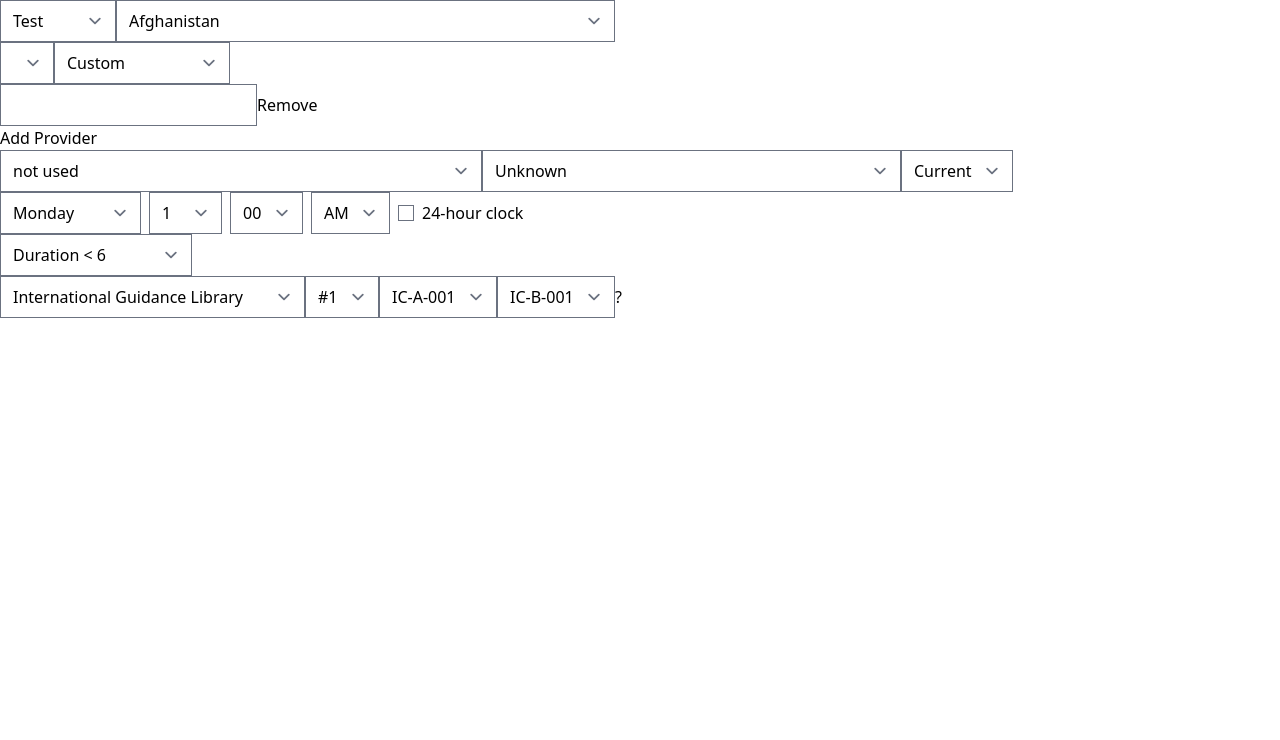
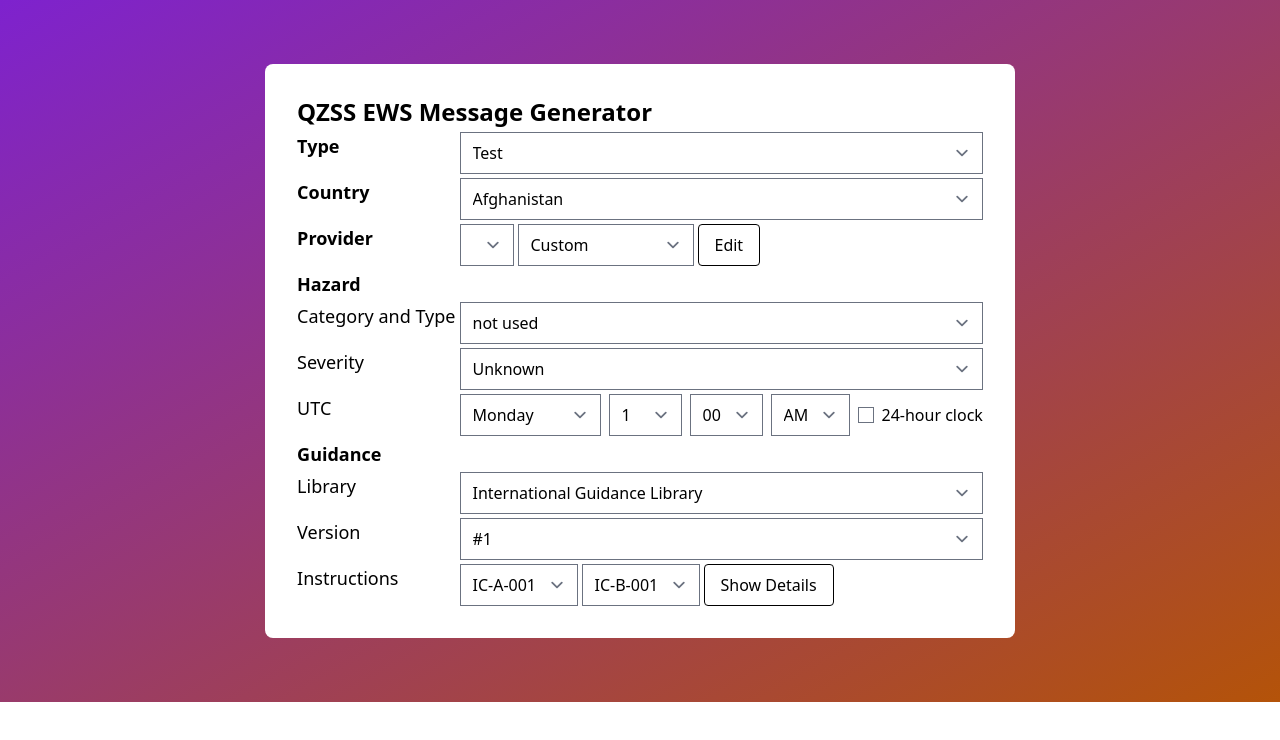
Before and after one commit to lmgal/qzss-ewm-generator, a React (Vite) app: page / in a window 1280 px wide. Shown: the top 740 px of the page. Built offline with nearby package versions, Linux system fonts and the light colour scheme.

Commit message:
Added styling. Moved custom provider to modal

```diff
--- a/src/App.tsx
+++ b/src/App.tsx
@@ -21,28 +21,44 @@ function App() {
   })
 
   return (
-    <div>
-      <select {...form.register('type')}>
+    <div className={`w-full h-full flex justify-center bg-gradient-to-br from-purple-700 to-amber-700`}>
+      <div className='grid grid-cols-[max-content_1fr] gap-1 bg-white p-8 rounded-lg my-16'>
+        <h1 className='text-2xl font-bold col-span-2'>QZSS EWS Message Generator</h1>
+        <h2 className='text-lg font-bold float-left'>Type</h2>
+        <select className='clear-right' {...form.register('type')}>
           <option value='00'>Test</option>
           <option value='01'>Alert</option>
           <option value='10'>Update</option>
           <option value='11'>All Clear</option>
         </select>
+        <h2 className='text-lg font-bold'>Country</h2>
         <CountrySelect form={form} />
+        <h2 className='text-lg font-bold'>Provider</h2>
         <ProviderSelect form={form} />
+        <h2 className='text-lg font-bold col-span-2'>Hazard</h2>
+        <h2 className='text-lg'>Category and Type</h2>
         <HazardSelect form={form} />
+        <h2 className='text-lg'>Severity</h2>
         <SeveritySelect form={form} />
-      <select {...form.register('hazardWeek')}>
-        <option value='0'>Current</option>
-        <option value='1'>Next</option>
+        <h2 className='text-lg'>UTC</h2>
+        <UTCSelect form={form} />
+        <h2 className='text-lg font-bold col-span-2'>Guidance</h2>
+        <h2 className='text-lg'>Library</h2>
+        <select {...form.register('libSelection')}>
+            <option value='0'>International Guidance Library</option>
+            <option value='1'>Country/Region Guidance Library</option>
         </select>
-      <UTCSelect form={form} />
-      <select {...form.register('hazardExpectedDuration')}>
-        <option value='01'>Duration &lt; 6</option>
-        <option value='10'>6 &le; Duration &lt; 12</option>
-        <option value='11'>12 &le; Duration &lt; 24</option>
+        <h2 className='text-lg'>Version</h2>
+        <select {...form.register('libVersion')}>
+            {[...Array(8).keys()].map((version) => (
+                <option key={version} value={version}>
+                    #{version + 1}
+                </option>
+            ))}
         </select>
+        <h2 className='text-lg'>Instructions</h2>
         <GuidanceSelect form={form} />
+      </div>
     </div>
   )
 }
--- a/src/components/GuidanceSelect.tsx
+++ b/src/components/GuidanceSelect.tsx
@@ -441,18 +441,7 @@ export const GuidanceSelect = ({ form }: { form: UseFormReturn<IFormInput> }) =>
     }>) => lists.reduce((sum, list) => sum + list.bits, 0)
 
     return (
-        <div className='flex'>
-            <select {...form.register('libSelection')}>
-                <option value='0'>International Guidance Library</option>
-                <option value='1'>Country/Region Guidance Library</option>
-            </select>
-            <select {...form.register('libVersion')}>
-                {[...Array(8).keys()].map((version) => (
-                    <option key={version} value={version}>
-                        #{version + 1}
-                    </option>
-                ))}
-            </select>
+        <div className='flex gap-1'>
             {
                 watchLibrary.map((list, i) => (
                     <select key={i} {...form.register(`libActions.${i}`)}>
@@ -466,7 +455,6 @@ export const GuidanceSelect = ({ form }: { form: UseFormReturn<IFormInput> }) =>
                     </select>
                 ))
             }
-            <button onClick={() => setLibModalIsOpen(true)}>?</button>
             <Modal
                 isOpen={libModalIsOpen}
                 onRequestClose={() => setLibModalIsOpen(false)}
@@ -494,13 +482,11 @@ export const GuidanceSelect = ({ form }: { form: UseFormReturn<IFormInput> }) =>
                             </ul>
                         </div>
                     )) :
-                    <div>
-                        <div className='flex'></div>
-                        <div className='flex-col gap-5'>
+                    <div className='grid gap-5'>
                     {
                         lists.map((list, i) => (
-                                <div key={list.id}>
-                                    <div className='flex'>
+                            <div key={list.id} className='grid gap-2'>
+                                <div className='flex gap-2'>
                                     <input
                                         {...form.register(`customLibrary.${i}.description`)}
                                         placeholder='Description'
@@ -518,7 +504,11 @@ export const GuidanceSelect = ({ form }: { form: UseFormReturn<IFormInput> }) =>
                                         min={1}
                                         max={10}
                                     />
-                                        <button type='button' onClick={() => removeList(i)}>
+                                    <button
+                                        type='button'
+                                        onClick={() => removeList(i)}
+                                        className='py-2 px-4 rounded border border-black'
+                                    >
                                         Remove
                                     </button>
                                 </div>
@@ -531,14 +521,20 @@ export const GuidanceSelect = ({ form }: { form: UseFormReturn<IFormInput> }) =>
                         bits: 1,
                         description: '',
                         instructs: []
-                         })}>
+                        })}
+                        className='py-2 px-4 rounded border border-black'
+                    >
                         Add Instruction List
                     </button> }
-                        </div>
                     </div>
                 }
                 </div>
             </Modal>
+            <button
+                className='py-2 px-4 rounded border border-black'
+                onClick={() => setLibModalIsOpen(true)}>
+                Show Details
+            </button>
         </div>
     )
 }
--- a/src/components/InstructsInput.tsx
+++ b/src/components/InstructsInput.tsx
@@ -15,22 +15,27 @@ export function InstructsInput({ form, i } : {
         watchBits ** 2 >= instructs.length
 
     return (
-        <div key={i}>
+        <div key={i} className="grid gap-3">
             {instructs.map((instruct, j) => (
-                <div key={instruct.id}>
+                <div key={instruct.id} className="flex gap-2">
                     <input
                         {...form.register(`customLibrary.${i}.instructs.${j}.code`)}
                     />
                     <input
                         {...form.register(`customLibrary.${i}.instructs.${j}.detail`)}
                     />
-                    <button type="button" onClick={() => remove(j)}>
+                    <button
+                        type="button"
+                        onClick={() => remove(j)}
+                        className="py-2 px-4 rounded border border-black"
+                    >
                         Remove
                     </button>
                 </div>
             ))}
             { canBitsHoldInstructs && <button
                 type="button"
+                className='py-2 px-4 rounded border border-black'
                 onClick={() => {
                     append({ code: "", detail: "" })
                 }}
--- a/src/components/ProviderSelect.tsx
+++ b/src/components/ProviderSelect.tsx
@@ -1,7 +1,8 @@
-import { useEffect } from "react"
+import { useEffect, useState } from "react"
 import { UseFormReturn, useFieldArray } from "react-hook-form"
 import { intToBin } from "../utils"
 import { IFormInput } from "../interface"
+import Modal from 'react-modal'
 
 const defaultProviders : { [key: string] : Array<{
     name: string
@@ -51,6 +52,7 @@ export function ProviderSelect({ form }: { form: UseFormReturn<IFormInput> }) {
     const watchProviders = form.watch("providers") as Array<{
         name: string
     }>
+    const [isModalOpen, setIsModalOpen] = useState(false)
 
     useEffect(() => {
         if (watchCountry) {
@@ -62,7 +64,7 @@ export function ProviderSelect({ form }: { form: UseFormReturn<IFormInput> }) {
     }, [watchCountry])
 
     return (
-        <div>
+        <div className="flex gap-1">
             <select {...form.register("providerId")}>
                 {watchProviders.map((provider, i) => (
                     <option key={i} value={intToBin(i, 9)}>
@@ -77,18 +79,47 @@ export function ProviderSelect({ form }: { form: UseFormReturn<IFormInput> }) {
                     </option>
                 ))}
             </select>
+            <button
+                className="py-2 px-4 rounded border border-black"
+                onClick={() => setIsModalOpen(true)}
+            >
+                Edit
+            </button>
+            <Modal
+                isOpen={isModalOpen}
+                onRequestClose={() => setIsModalOpen(false)}
+                style={{
+                    content: {
+                        width: '50%',
+                        margin: 'auto',
+                    }
+                }}
+            >
+                <div className="grid gap-3">
+                    <div className='flex justify-between'>
+                        <h2 className='text-xl font-bold'>Providers</h2>
+                        <button onClick={() => setIsModalOpen(false)}>
+                            Close
+                        </button>
+                    </div>
                     {providers.map((provider, i) => (
                         <div key={provider.id}>
                             <input
+                                className="w-5/6"
                                 {...form.register(`providers.${i}.name`)}
                             />
-                    <button type="button" onClick={() => remove(i)}>
+                            <button
+                                type="button"
+                                onClick={() => remove(i)}
+                                className="py-2 px-4 rounded border border-black"
+                            >
                                 Remove
                             </button>
                         </div>
                     ))}
                     <button
                         type="button"
+                        className="py-2 px-4 rounded border border-black"
                         onClick={() => {
                             append({ name: "" })
                         }}
@@ -96,5 +127,7 @@ export function ProviderSelect({ form }: { form: UseFormReturn<IFormInput> }) {
                         Add Provider
                     </button>
                 </div>
+            </Modal>
+        </div>
     )
 }
```
Lines whose indentation alone changed are shown as unchanged.
